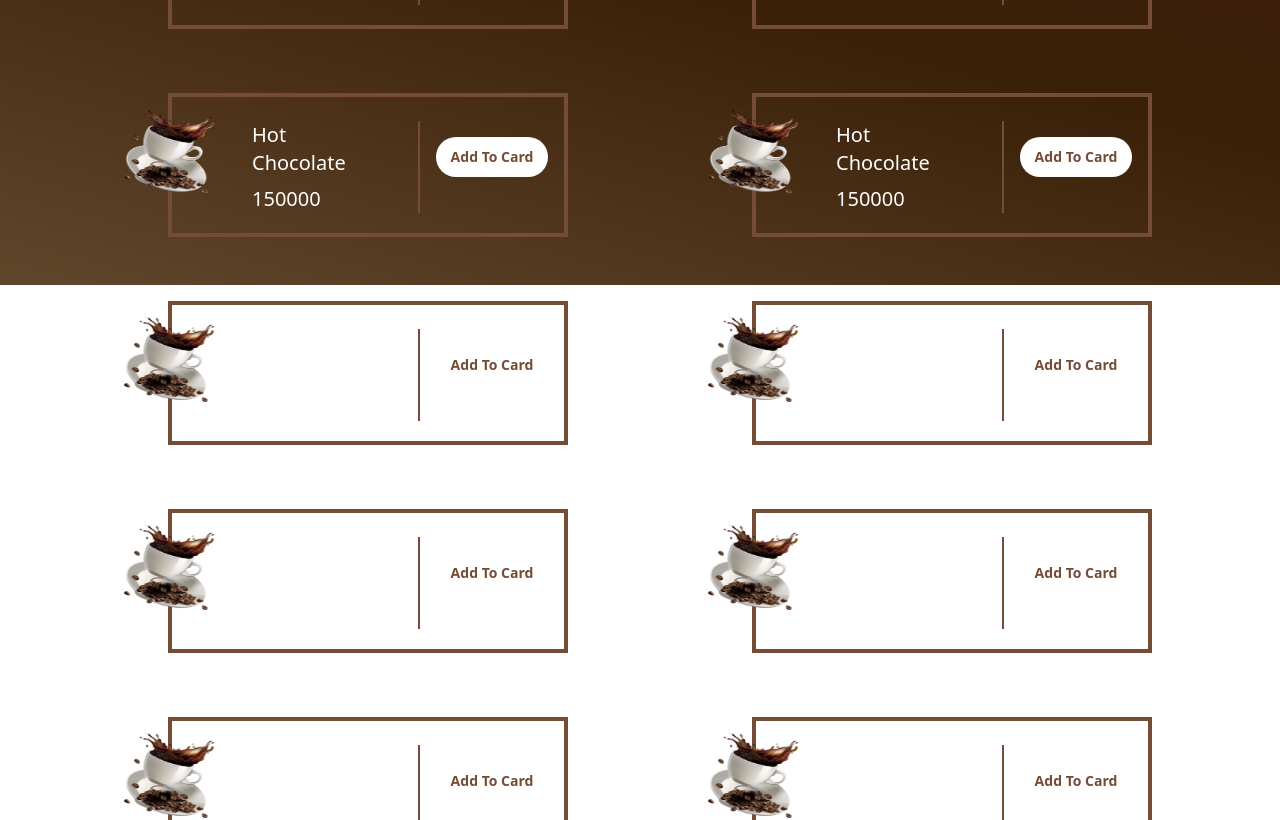
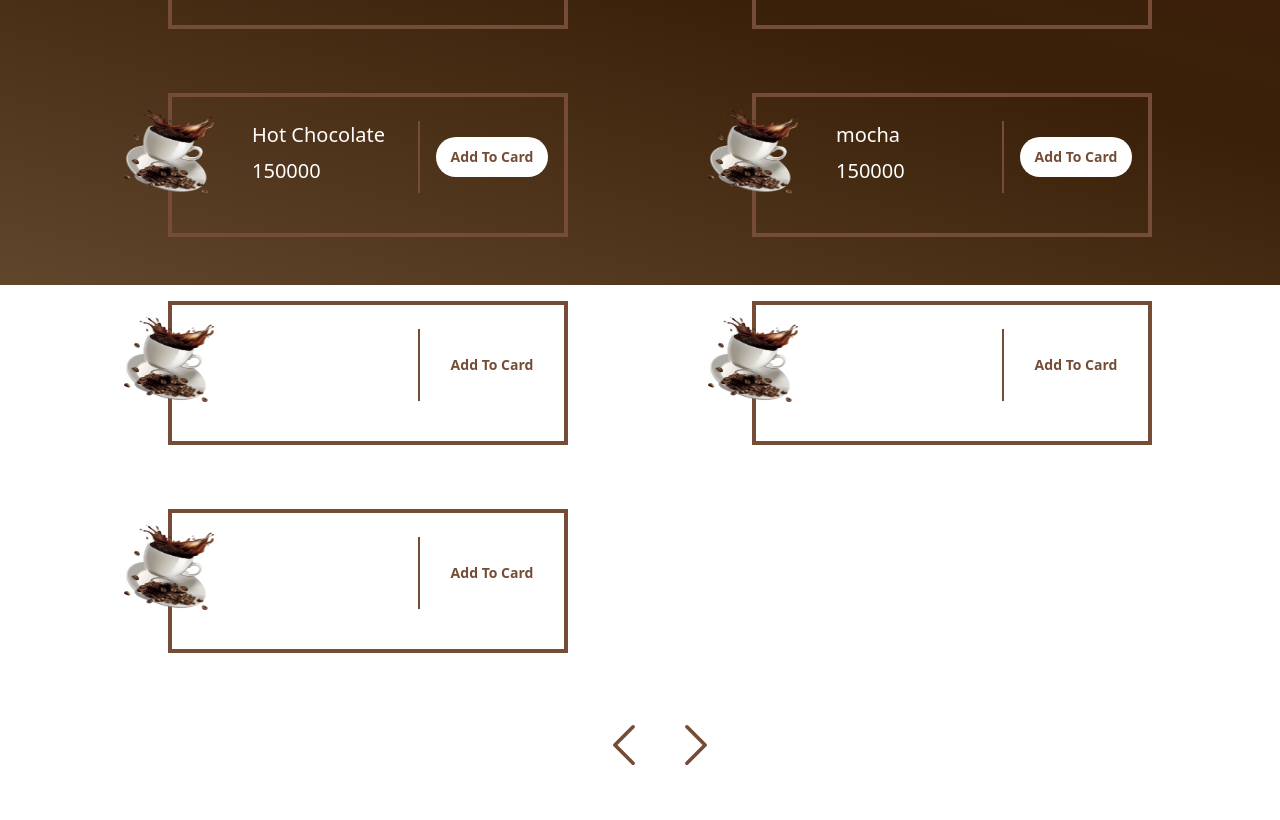
Before and after one commit to fatemeh-abbasi-1/coffee-shop-website, a React (Vite) app: page / in a window 1280 px wide. Shown: the part 1315-2135 px from the top of the page. After the commit the page ends 2088 px from the top, so only its background shows below. Built offline with nearby package versions, Linux system fonts and the light colour scheme; data requests are answered from the project's data file.

Commit message:
feat : add arrow right and left svg

```diff
--- a/db.json
+++ b/db.json
@@ -9,7 +9,31 @@
       "discount": 10
     },
     {
-      "id": 1,
+      "id": 2,
+      "name": "mocha",
+      "price": 150000,
+      "image": "coffee-cup.png",
+      "inventory": 12,
+      "discount": 10
+    },
+    {
+      "id": 3,
+      "name": "latte",
+      "price": 150000,
+      "image": "coffee-cup.png",
+      "inventory": 12,
+      "discount": 10
+    },
+    {
+      "id": 4,
+      "name": "herbal tea",
+      "price": 150000,
+      "image": "coffee-cup.png",
+      "inventory": 12,
+      "discount": 10
+    },
+    {
+      "id": 5,
       "name": "Hot Chocolate",
       "price": 150000,
       "image": "coffee-cup.png",
@@ -17,7 +41,31 @@
       "discount": 10
     },
     {
-      "id": 1,
+      "id": 6,
+      "name": "mocha",
+      "price": 150000,
+      "image": "coffee-cup.png",
+      "inventory": 12,
+      "discount": 10
+    },
+    {
+      "id": 7,
+      "name": "latte",
+      "price": 150000,
+      "image": "coffee-cup.png",
+      "inventory": 12,
+      "discount": 10
+    },
+    {
+      "id": 8,
+      "name": "herbal tea",
+      "price": 150000,
+      "image": "coffee-cup.png",
+      "inventory": 12,
+      "discount": 10
+    },
+    {
+      "id": 9,
       "name": "Hot Chocolate",
       "price": 150000,
       "image": "coffee-cup.png",
@@ -25,7 +73,7 @@
       "discount": 10
     },
     {
-      "id": 1,
+      "id": 10,
       "name": "Hot Chocolate",
       "price": 150000,
       "image": "coffee-cup.png",
@@ -33,7 +81,31 @@
       "discount": 10
     },
     {
-      "id": 1,
+      "id": 11,
+      "name": "mocha",
+      "price": 150000,
+      "image": "coffee-cup.png",
+      "inventory": 12,
+      "discount": 10
+    },
+    {
+      "id": 12,
+      "name": "latte",
+      "price": 150000,
+      "image": "coffee-cup.png",
+      "inventory": 12,
+      "discount": 10
+    },
+    {
+      "id": 13,
+      "name": "herbal tea",
+      "price": 150000,
+      "image": "coffee-cup.png",
+      "inventory": 12,
+      "discount": 10
+    },
+    {
+      "id": 14,
       "name": "Hot Chocolate",
       "price": 150000,
       "image": "coffee-cup.png",
@@ -41,80 +113,24 @@
       "discount": 10
     },
     {
-      "id": 1,
-      "name": "Hot Chocolate",
+      "id": 15,
+      "name": "mocha",
       "price": 150000,
       "image": "coffee-cup.png",
       "inventory": 12,
       "discount": 10
     },
     {
-      "id": 1,
-      "name": "Hot Chocolate",
+      "id": 16,
+      "name": "latte",
       "price": 150000,
       "image": "coffee-cup.png",
       "inventory": 12,
       "discount": 10
     },
     {
-      "id": 1,
-      "name": "Hot Chocolate",
-      "price": 150000,
-      "image": "coffee-cup.png",
-      "inventory": 12,
-      "discount": 10
-    },
-    {
-      "id": 1,
-      "name": "Hot Chocolate",
-      "price": 150000,
-      "image": "coffee-cup.png",
-      "inventory": 12,
-      "discount": 10
-    },
-    {
-      "id": 1,
-      "name": "Hot Chocolate",
-      "price": 150000,
-      "image": "coffee-cup.png",
-      "inventory": 12,
-      "discount": 10
-    },
-    {
-      "id": 1,
-      "name": "Hot Chocolate",
-      "price": 150000,
-      "image": "coffee-cup.png",
-      "inventory": 12,
-      "discount": 10
-    },
-    {
-      "id": 1,
-      "name": "Hot Chocolate",
-      "price": 150000,
-      "image": "coffee-cup.png",
-      "inventory": 12,
-      "discount": 10
-    },
-    {
-      "id": 1,
-      "name": "Hot Chocolate",
-      "price": 150000,
-      "image": "coffee-cup.png",
-      "inventory": 12,
-      "discount": 10
-    },
-    {
-      "id": 1,
-      "name": "Hot Chocolate",
-      "price": 150000,
-      "image": "coffee-cup.png",
-      "inventory": 12,
-      "discount": 10
-    },
-    {
-      "id": 1,
-      "name": "Hot Chocolate",
+      "id": 17,
+      "name": "herbal tea",
       "price": 150000,
       "image": "coffee-cup.png",
       "inventory": 12,
--- /dev/null
+++ b/src/assets/icons/LeftArrowSvg.tsx
@@ -0,0 +1,18 @@
+const LeftArrowSvg = () => {
+  return (
+    <svg
+      xmlns="http://www.w3.org/2000/svg"
+      xmlSpace="preserve"
+      version="1.1"
+      fill="currentColor"
+      viewBox="0 0 330 330"
+    >
+      <path
+        id="XMLID_92_"
+        d="M111.213 165.004 250.607 25.607c5.858-5.858 5.858-15.355 0-21.213s-15.355-5.858-21.213.001l-150 150.004a15 15 0 0 0 0 21.212l150 149.996C232.322 328.536 236.161 330 240 330s7.678-1.464 10.607-4.394c5.858-5.858 5.858-15.355 0-21.213z"
+      ></path>
+    </svg>
+  );
+};
+
+export default LeftArrowSvg;
--- /dev/null
+++ b/src/assets/icons/RightArrowSvg.tsx
@@ -0,0 +1,18 @@
+const RightArrowSvg = () => {
+  return (
+    <svg
+      xmlns="http://www.w3.org/2000/svg"
+      xmlSpace="preserve"
+      fill="currentColor"
+      version="1.1"
+      viewBox="0 0 330 330"
+    >
+      <path
+        id="XMLID_222_"
+        d="m250.606 154.389-150-149.996c-5.857-5.858-15.355-5.858-21.213.001-5.857 5.858-5.857 15.355.001 21.213l139.393 139.39L79.393 304.394c-5.857 5.858-5.857 15.355.001 21.213C82.322 328.536 86.161 330 90 330s7.678-1.464 10.607-4.394l149.999-150.004a14.996 14.996 0 0 0 0-21.213"
+      ></path>
+    </svg>
+  );
+};
+
+export default RightArrowSvg;
--- a/src/components/molecules/ProductCard/ProductCard.tsx
+++ b/src/components/molecules/ProductCard/ProductCard.tsx
@@ -1,16 +1,16 @@
 import Button from "../../atoms/Button/Button";
 import Text from "../../atoms/Text/Text";
 import img from "./../../../assets/images/coffee-cup.png";
-// import { Product } from "../../../features/products/productSlice";
+import { ProductsCardProps } from "./type";
 
-const ProductCard = ({name,price}) => {
+const ProductCard: React.FC<ProductsCardProps> = ({ product }) => {
   return (
     <div className="md:w-[400px] h-36 bg-transparent border-4 border-mocha pl-20 relative pt-3">
       <img src={img} alt="" className="w-[90px] h-[85px] absolute -left-12" />
-      <div className="flex flex-row gap-12">
+      <div className="flex flex-row justify-between">
         <div className="flex flex-col pt-3 gap-2">
-          <Text variant="small">{name}</Text>
-          <Text variant="small">{price}</Text>
+          <Text variant="small">{product.name}</Text>
+          <Text variant="small">{product.price}</Text>
         </div>
 
         <span className="p-4 border-l-2 mt-3 border-mocha">
--- /dev/null
+++ b/src/components/molecules/ProductCard/type.ts
@@ -0,0 +1,5 @@
+import { Product } from "../../../features/products/productSlice";
+
+export interface ProductsCardProps{
+    product : Product
+}
--- a/src/components/organisms/ProductsMenuSection/ProductsMenuSection.tsx
+++ b/src/components/organisms/ProductsMenuSection/ProductsMenuSection.tsx
@@ -5,20 +5,30 @@ import ProductCard from "../../molecules/ProductCard/ProductCard";
 import {
   fetchProducts,
   Product,
+  incrementPage,
 } from "../../../features/products/productSlice";
 import { RootState, AppDispatch } from "../../../app/store";
+import LeftArrowSvg from "../../../assets/icons/LeftArrowSvg";
+import RightArrowSvg from "../../../assets/icons/RightArrowSvg";
+// import { increment } from "../../../features/products/productSlice";
 
 const ProductsMenuSection: React.FC = () => {
+  const baseStyleArrows =
+    "w-14 text-mocha bg-white p-2 rounded-full cursor-pointer";
   const dispatch = useDispatch<AppDispatch>();
   const products = useSelector((state: RootState) => state.products.products);
   const status = useSelector((state: RootState) => state.products.status);
+  const page = useSelector((state: RootState) => state.products.page);
 
   useEffect(() => {
     if (status === "idle") {
       dispatch(fetchProducts());
     }
-  }, [dispatch, status]);
+  }, [dispatch, status, page]);
 
+  const handleArrowRightClick = (e: React.MouseEvent<HTMLButtonElement>) => {
+    dispatch(incrementPage());
+  };
   return (
     <div className="flex flex-col gap-16 pt-20 pl-10">
       <div className="flex justify-center">
@@ -26,12 +36,16 @@ const ProductsMenuSection: React.FC = () => {
       </div>
       <div className="flex flex-wrap gap-16 justify-between">
         {products.map((product: Product) => (
-          <ProductCard
-            name={product.name}
-            price={product.price}
-            key={product.id}
-          />
+          <ProductCard product={product} key={product.id} />
         ))}
+      </div>
+      <div className="flex flex-row gap-4 self-center">
+        <span className={baseStyleArrows}>
+          <LeftArrowSvg />
+        </span>
+        <span className={baseStyleArrows} onClick={handleArrowRightClick}>
+          <RightArrowSvg />
+        </span>
       </div>
     </div>
   );
--- a/src/features/products/productSlice.ts
+++ b/src/features/products/productSlice.ts
@@ -10,22 +10,26 @@ export interface Product {
   discount: number;
 }
 
-interface ProductsState {
+export interface ProductsState {
   products: Product[];
   status: "idle" | "loading" | "succeeded" | "failed";
   error: string | null;
+  page: number;
 }
 
 const initialState: ProductsState = {
   products: [],
   status: "idle",
   error: null,
+  page: 1,
 };
 
 export const fetchProducts = createAsyncThunk(
   "product/fetchProducts",
-  async () => {
-    const response = await axios.get("http://localhost:3000/products");
+  async (page) => {
+    const response = await axios.get(
+      `http://localhost:3000/products?_page=${page}&_limit=9`
+    );
     console.log(response);
 
     return response.data;
@@ -35,14 +39,19 @@ export const fetchProducts = createAsyncThunk(
 export const productsSlice = createSlice({
   name: "products",
   initialState,
-  reducers: {},
+  reducers: {
+    incrementPage: (state) => {
+      state.page += 1;
+    },
+    decrementPage: (state) => {
+      state.page -= 1;
+    },
+  },
   extraReducers: (builder) => {
     builder
-      // وقتی در حال fetch هست
       .addCase(fetchProducts.pending, (state) => {
         state.status = "loading";
       })
-      // وقتی fetch موفق بود
       .addCase(
         fetchProducts.fulfilled,
         (state, action: PayloadAction<Product[]>) => {
@@ -50,12 +59,12 @@ export const productsSlice = createSlice({
           state.products = action.payload;
         }
       )
-      // وقتی fetch خطا داد
       .addCase(fetchProducts.rejected, (state, action) => {
         state.status = "failed";
-        state.error = action.error.message || "خطا در دریافت اطلاعات";
+        state.error = action.error.message || "Error... ";
       });
   },
 });
 
+export const { incrementPage, decrementPage } = productsSlice.actions;
 export default productsSlice.reducer;
```
